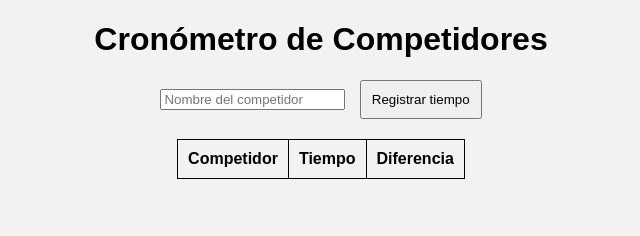
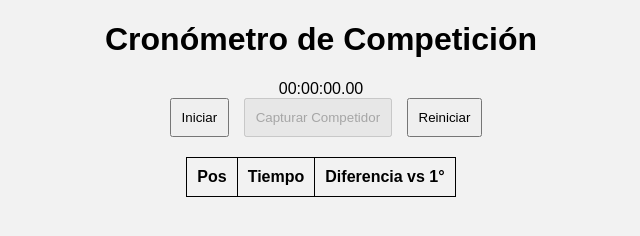
Before and after one commit to 1234-1234-123/Cronometro-Car-Mel, a plain HTML site: page index.html in a window 1280 px wide. Shown: the whole page, without its empty margins (319-959 px from the left). Drawn offline with Linux system fonts and the light colour scheme.

Commit message:
Update index.html
Mejora del registro de competidores

```diff
--- a/index.html
+++ b/index.html
@@ -1,30 +1,40 @@
 <!DOCTYPE html>
-<html>
-
+<html lang="es">
 <head>
-    <title>Cronómetro de Competidores</title>
-    <link rel="stylesheet" href="style.css">
+<meta charset="UTF-8">
+<title>Cronómetro Pro</title>
+<link rel="stylesheet" href="style.css">
 </head>
 
 <body>
 
-<h1>Cronómetro de Competidores</h1>
+<div class="container">
 
-<input type="text" id="nombre" placeholder="Nombre del competidor">
-<button onclick="registrarTiempo()">Registrar tiempo</button>
+<h1>Cronómetro de Competición</h1>
 
-<table border="1">
+<div id="display">00:00:00.00</div>
+
+<div class="controls">
+<button id="startBtn">Iniciar</button>
+<button id="captureBtn" disabled>Capturar Competidor</button>
+<button id="resetBtn">Reiniciar</button>
+</div>
+
+<table id="resultsTable">
+
 <thead>
 <tr>
-<th>Competidor</th>
+<th>Pos</th>
 <th>Tiempo</th>
-<th>Diferencia</th>
+<th>Diferencia vs 1°</th>
 </tr>
 </thead>
 
-<tbody id="tablaResultados"></tbody>
+<tbody></tbody>
 
 </table>
+
+</div>
 
 <script src="script.js"></script>
 
```
